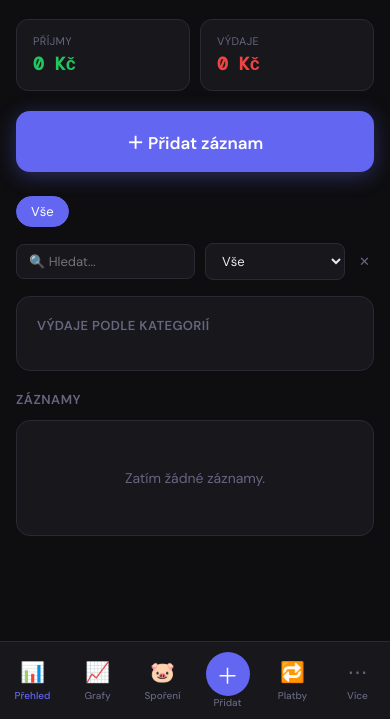
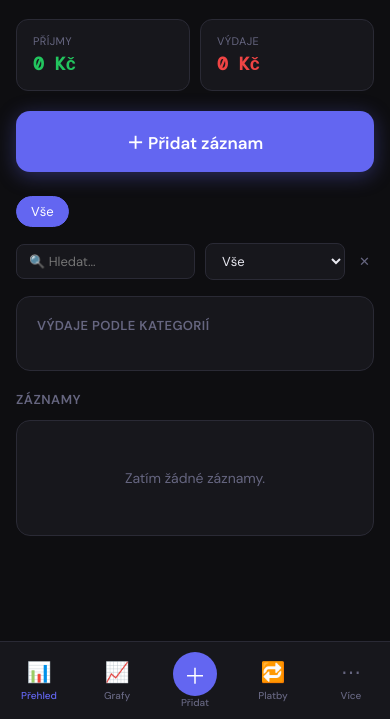
Before and after one commit to jakubkasal/cashinou, a plain HTML site: page index.html in a window 390 px wide. Shown: the part 125-844 px from the top of the page. Drawn offline with nearby package versions, Linux system fonts and the light colour scheme.

Commit message:
Úprava mobilního rozhraní

```diff
--- a/index.html
+++ b/index.html
@@ -77,8 +77,6 @@
         class="icon">📊</span><span>Přehled</span></button>
     <button class="bottom-nav-btn" id="bnav-grafy" onclick="showPage('grafy',this)"><span
         class="icon">📈</span><span>Grafy</span></button>
-    <button class="bottom-nav-btn" id="bnav-sporeni" onclick="showPage('sporeni',this)"><span
-        class="icon">🐷</span><span>Spoření</span></button>
     <button class="bottom-nav-btn add-btn" id="bnav-pridat" onclick="showPage('pridat',this)">
       <div class="icon-wrap">＋</div><span>Přidat</span>
     </button>
```
